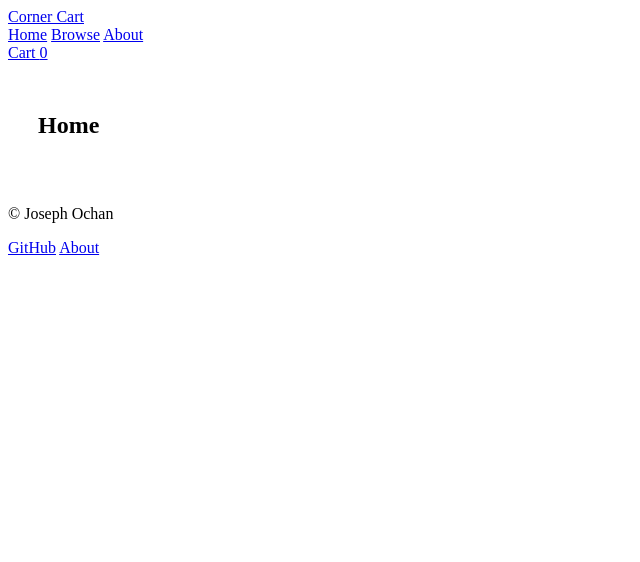
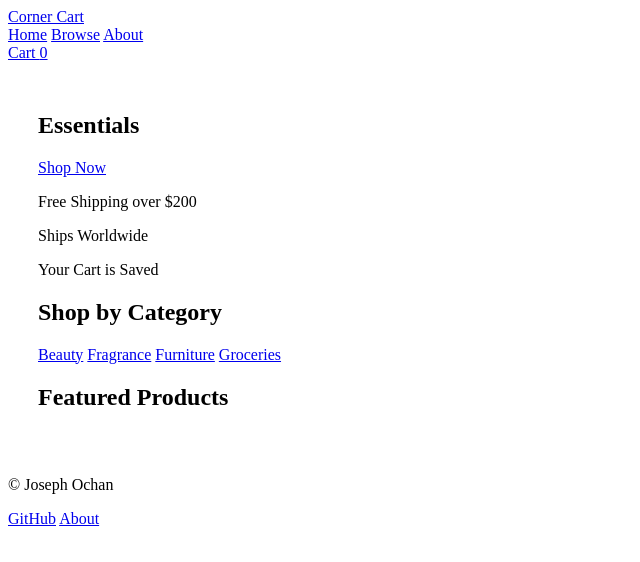
Before and after one commit to IAMJosephO/Comp-3512, a plain HTML site: page index.html in a window 1280 px wide. Shown: the whole page, without its empty margins (0-640 px from the left). Drawn offline with Linux system fonts and the light colour scheme.

Commit message:
working on home page

```diff
--- a/index.html
+++ b/index.html
@@ -24,8 +24,30 @@
     </header>
 
     <main>
+        <!-- Im using uniqlo as a reference, like a smaller version of it ( nike and zara was too hard lol)-->
         <section id="home" class="view">
-            <h1>Home</h1>
+            <div id="mainPart">
+                <h1>Essentials</h1>
+                <a href="#browse" class="navLink" id="shopNow">Shop Now</a>
+            </div>
+
+            <div id="perks">
+                <p>Free Shipping over $200</p>
+                <p>Ships Worldwide</p>
+                <p>Your Cart is Saved</p>
+            </div>
+
+            <h2>Shop by Category</h2>
+            <div id="categories">
+                <a href="#browse" class="navLink">Beauty</a>
+                <a href="#browse" class="navLink">Fragrance</a>
+                <a href="#browse" class="navLink">Furniture</a>
+                <a href="#browse" class="navLink">Groceries</a>
+            </div>
+
+            <h2>Featured Products</h2>
+            <section id="featured"></section>
+            <!--I want to display the only a numbered amount of items on the screen -->
         </section>
 
         <section id="browse" class="view hide">
--- a/web.js
+++ b/web.js
@@ -114,4 +114,7 @@ for (const link of links) {
 
 
 
+
+
+
 }
```
